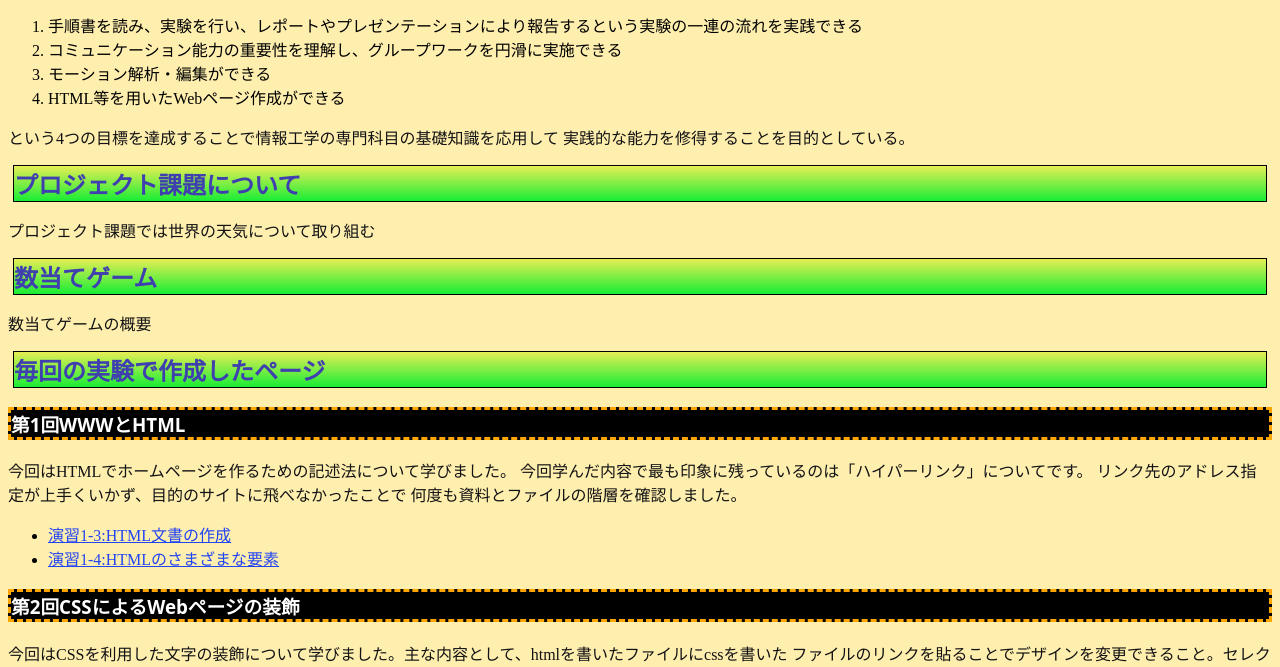
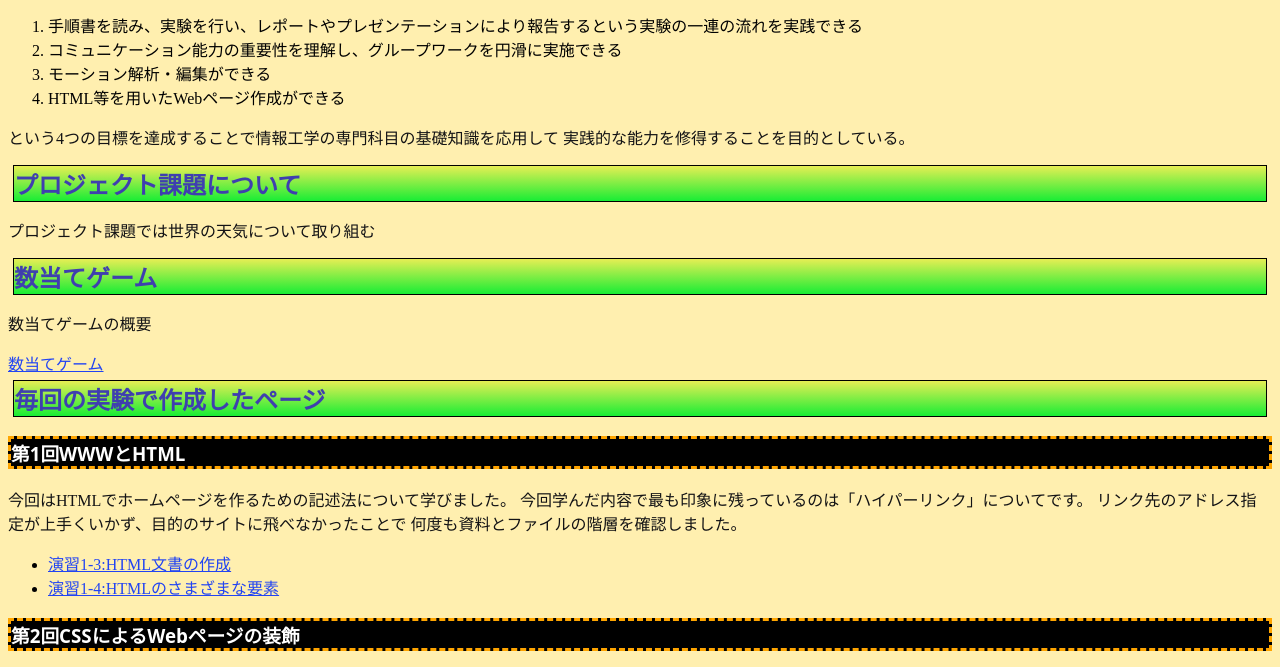
Before and after one commit to G285102022/medialabo, a plain HTML site: page index.html in a window 1280 px wide. Shown: the part 129-796 px from the top of the page. Drawn offline with Linux system fonts and the light colour scheme.

Commit message:
コミット

```diff
--- a/index.html
+++ b/index.html
@@ -22,7 +22,7 @@
         <p>プロジェクト課題では世界の天気について取り組む</p>
     <h2>数当てゲーム</h2>
         <p>数当てゲームの概要</p>
-        <a href="project/project.html"></a>
+        <a href="project/project.html">数当てゲーム</a>
     <h2>毎回の実験で作成したページ</h2>
     <h3>第1回WWWとHTML</h3>
          <p>今回はHTMLでホームページを作るための記述法について学びました。
```
